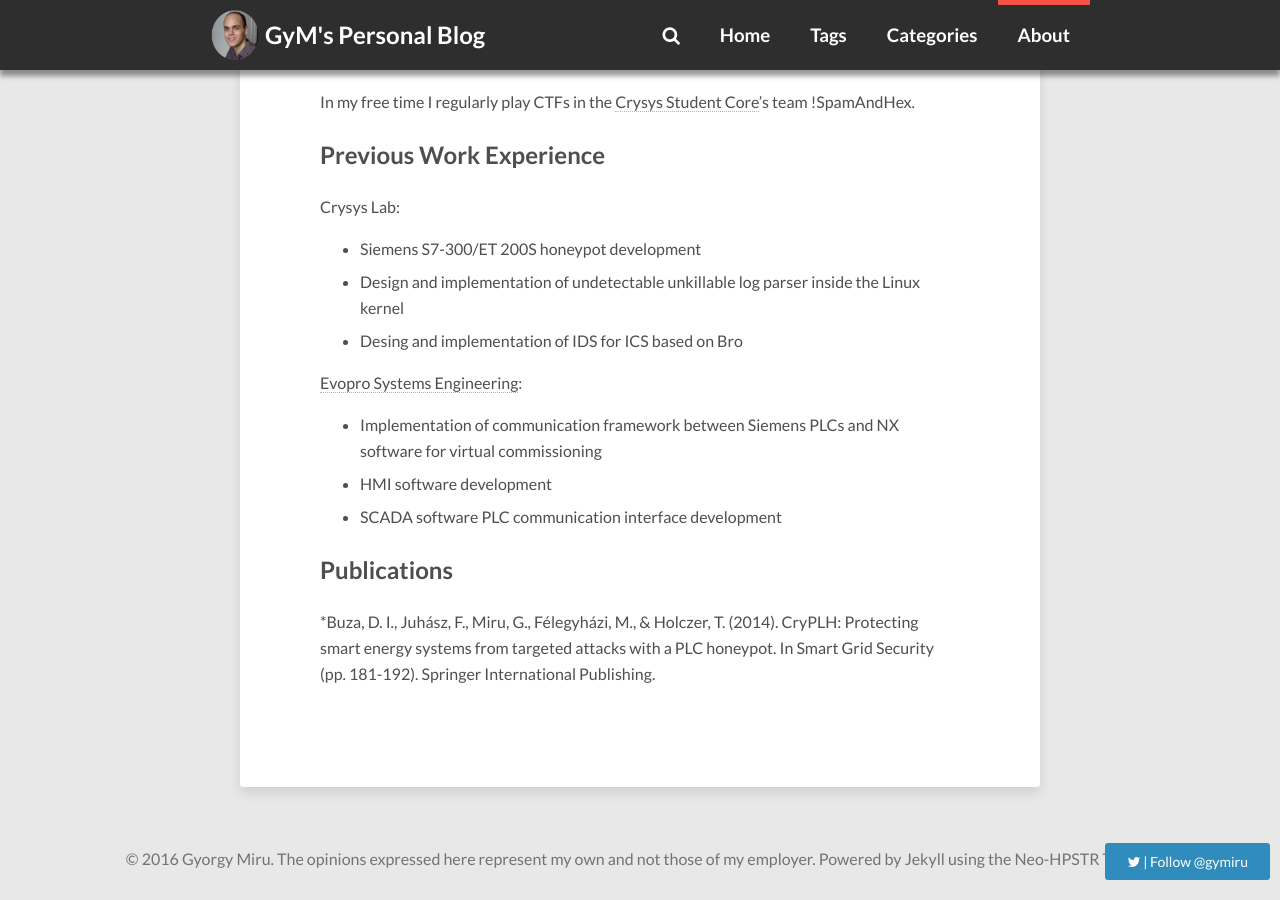
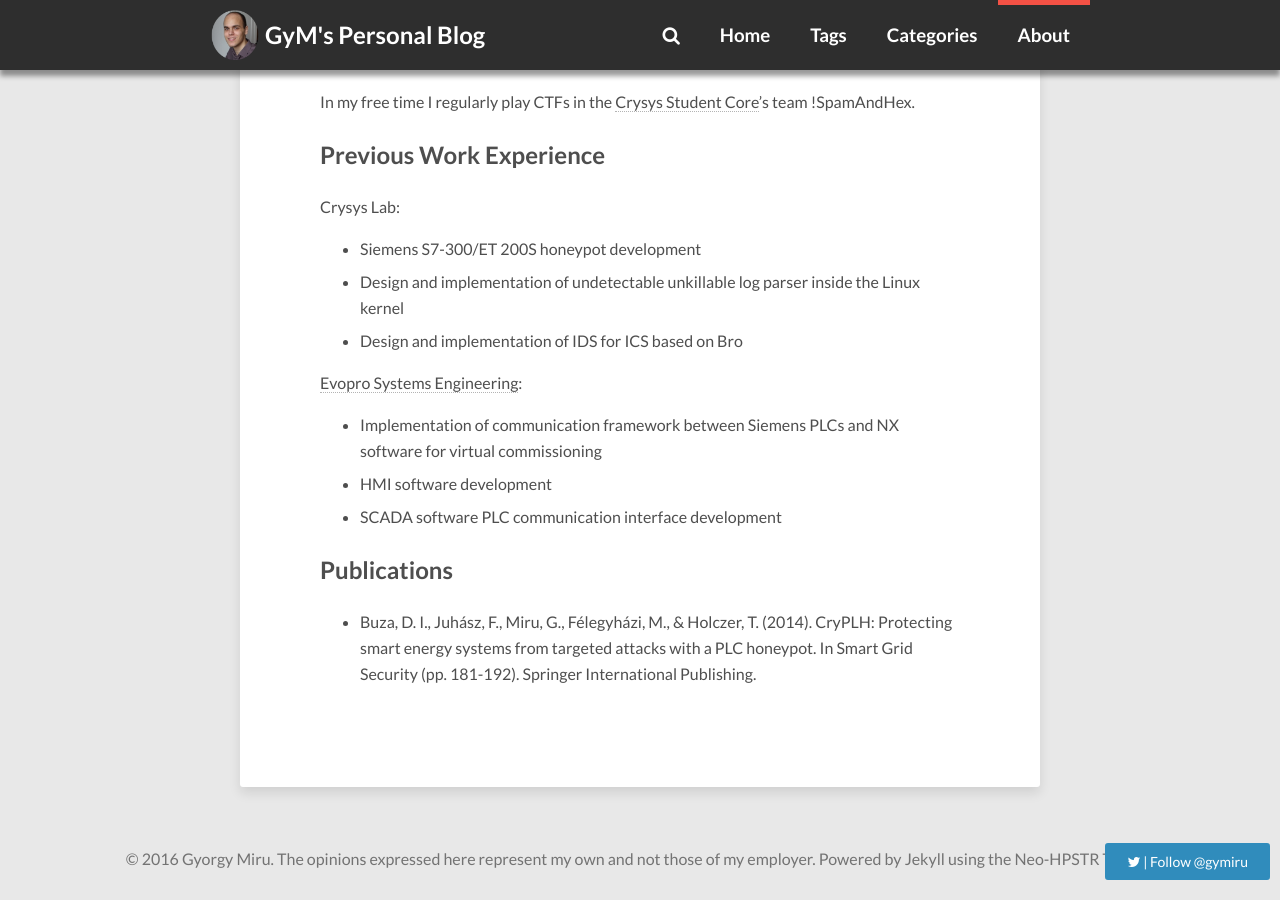
Before and after one commit to gymgit/gymgit.github.io, a Jekyll site: the page built from about/index.md, in a window 1280 px wide and 900 px high, scrolled down 713 px. Built offline with Jekyll 4.4.1, drawn with Linux system fonts in a browser that asks for light colours; nearby versions of some CDN libraries; comment, search, counter and statistics services are not loaded.

Commit message:
Fixed typo

```diff
--- a/about/index.md
+++ b/about/index.md
@@ -40,7 +40,7 @@ Crysys Lab:
 
 * Siemens S7-300/ET 200S honeypot development
 * Design and implementation of undetectable unkillable log parser inside the Linux kernel
-* Desing and implementation of IDS for ICS based on Bro
+* Design and implementation of IDS for ICS based on Bro
 
 [Evopro Systems Engineering](http://www.evopro.hu/eng):
 
@@ -50,4 +50,4 @@ Crysys Lab:
 
 ##Publications
 
-*Buza, D. I., Juhász, F., Miru, G., Félegyházi, M., & Holczer, T. (2014). CryPLH: Protecting smart energy systems from targeted attacks with a PLC honeypot. In Smart Grid Security (pp. 181-192). Springer International Publishing.
+* Buza, D. I., Juhász, F., Miru, G., Félegyházi, M., & Holczer, T. (2014). CryPLH: Protecting smart energy systems from targeted attacks with a PLC honeypot. In Smart Grid Security (pp. 181-192). Springer International Publishing.
```
